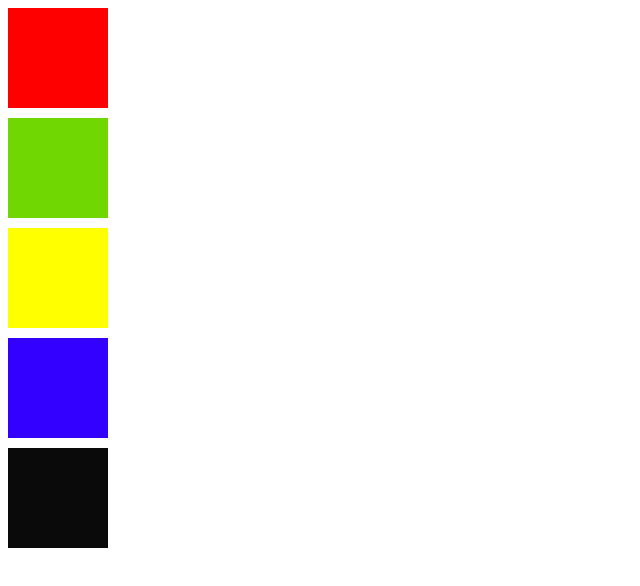
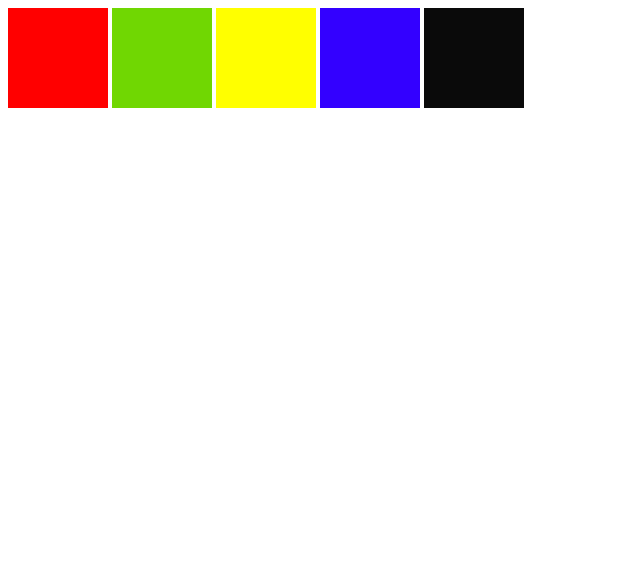
Before and after one commit to dany232/TPSIT, a plain HTML site: page css.html in a window 1280 px wide. Shown: the whole page, without its empty margins (0-640 px from the left). Drawn offline with Linux system fonts and the light colour scheme.

Commit message:
Update css.html

```diff
--- a/css.html
+++ b/css.html
@@ -10,6 +10,9 @@
         width: 100px;
         height: 100px;
         margin-bottom: 10px;
+        box-sizing: border-box;
+        display: inline-block;
+        border: 2px 0 solid black;
 
     }
 </style>
```
